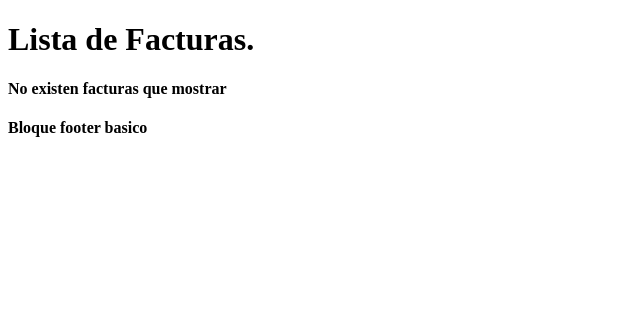
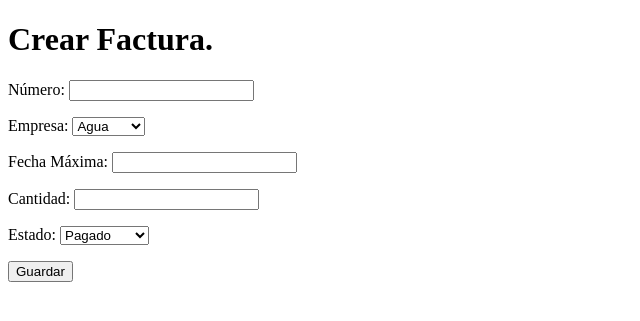
Before and after one commit to RoberthXLZ/Taller13_MVCParte1, a Django app: page /create in a window 1280 px wide. Shown: the top 321 px of the page, without its empty margins (0-640 px from the left). Run offline with Django 3.2, Linux system fonts and the light colour scheme; data that the repository does not hold is empty.

Commit message:
Completa funcionalidad de crear factura. OJO, cambiar en settings.py la contraseña a la contraseña que ustedes usan en su base de datos en la seccion databases

```diff
--- a/cliente/forms.py
+++ b/cliente/forms.py
@@ -15,7 +15,7 @@ class FacturaForm (forms.ModelForm):
             'estado_factura',
         ]
         labels = {
-            'numero_factura': 'Número'.
+            'numero_factura': 'Número',
             'nombre_factura': 'Empresa',
             'fecha_maxima': 'Fecha Máxima',
             'cantidad': 'Cantidad',
--- a/cliente/urls.py
+++ b/cliente/urls.py
@@ -3,7 +3,7 @@ from django.conf.urls import include, url
 from cliente.views import create, index
 
 urlpatterns = [
-    url(r'^', index),
-    url(r'^create/', create),
+    url(r'^$', index, name = 'index'),
+    url(r'^create$', create, name = 'create'),
 
 ]
--- a/cliente/views.py
+++ b/cliente/views.py
@@ -1,9 +1,10 @@
 # -*- coding: utf-8 -*-
 from __future__ import unicode_literals
 
-from django.shortcuts import render
+from django.shortcuts import render, redirect
 from django.http import HttpResponse
 from cliente.models import Factura
+from cliente.forms import FacturaForm
 
 # Create your views here.
 
@@ -12,5 +13,13 @@ def index(request):
     contexto = {'facturas':facturas}
     return render(request,'facturas/factura_lista.html',contexto)
 
+
 def create(request):
-    return HttpResponse("create")
+    if request.method == 'POST':
+        form = FacturaForm(request.POST)
+        if form.is_valid():
+            form.save()
+        return redirect('index')
+    else:
+        form = FacturaForm()
+    return render(request, 'facturas/factura_formulario.html',{'form':form})
--- a/tallergrupal/urls.py
+++ b/tallergrupal/urls.py
@@ -18,5 +18,5 @@ from django.contrib import admin
 
 urlpatterns = [
     url(r'^admin/', include(admin.site.urls)),
-    url(r'^', include('cliente.urls',namespace ="clientes"))
+    url(r'^', include('cliente.urls'))
 ]
--- a/templates/base/base.html
+++ b/templates/base/base.html
@@ -6,16 +6,15 @@
 </head>
 <body>
 {% block header %}
-<h4>Bloque header basico<h4>
 
 {% endblock %}
 
 {% block content %}
-<h4>Bloque contenido basico<h4>
+
 {% endblock %}
 
 {% block footer %}
-<h4>Bloque footer basico<h4>
+
 {% endblock %}
 
 
--- /dev/null
+++ b/templates/facturas/factura_formulario.html
@@ -0,0 +1,14 @@
+{% extends 'base/base.html' %}
+
+
+{% block header %}
+	<h1>Crear Factura.</h1>
+{% endblock %}
+
+{% block content %}
+<form method="POST">
+	{% csrf_token %}
+	{{ form.as_p }}
+	<button type="submit">Guardar</button>
+</form>
+{% endblock %}
--- a/templates/facturas/factura_lista.html
+++ b/templates/facturas/factura_lista.html
@@ -20,6 +20,9 @@
 	{% else %}
 	<h4>No existen facturas que mostrar</h4>
 	{% endif %}
+	<form action="/create" method="GET">
+		<input type="submit" value="Crear nueva factura" />
+	</form>
 
 
 </tbody>
```
